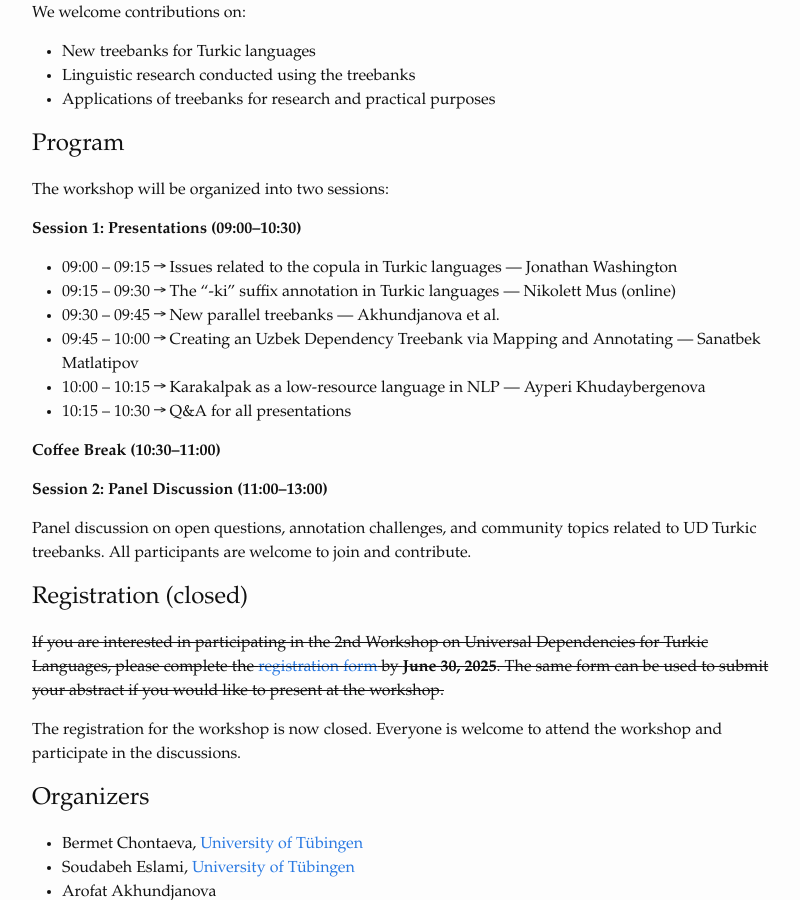
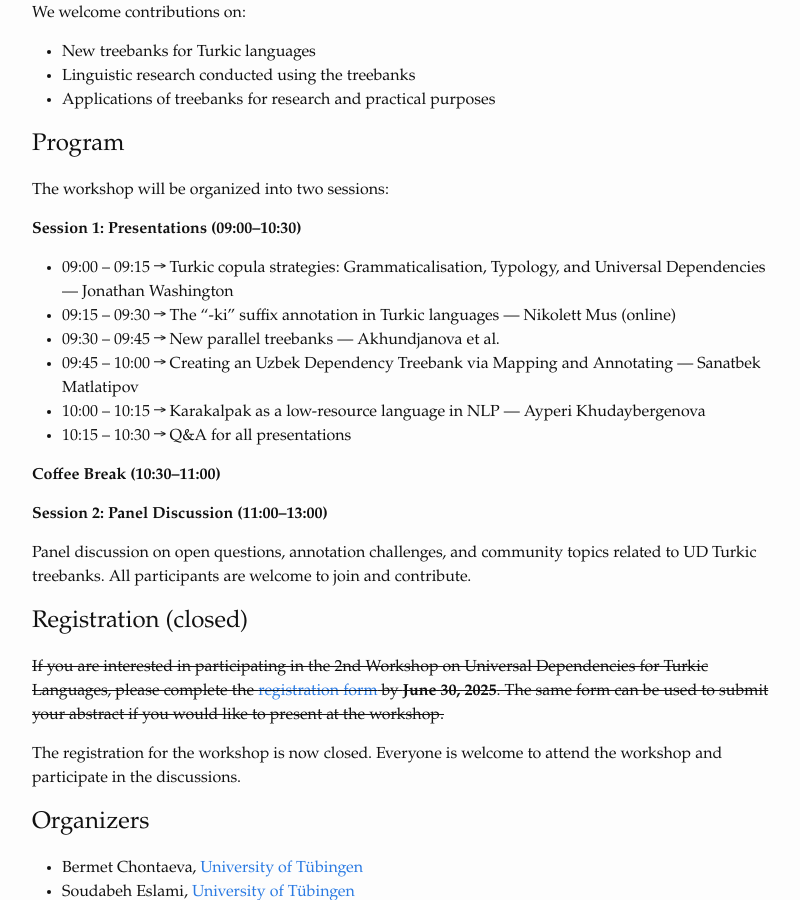
Before and after one commit to ud-turkic/udtw25, a Jekyll site: the page built from index.md, in a window 1280 px wide and 900 px high, scrolled down 1513 px. Shown: the whole window, without its empty margins (238-1038 px from the left). Built offline with Jekyll 4.4.1, drawn with Linux system fonts in a browser that asks for light colours.

Commit message:
update title

```diff
--- a/index.md
+++ b/index.md
@@ -66,7 +66,7 @@ The workshop will be organized into two sessions:
 
 **Session 1: Presentations (09:00–10:30)**
 
-- 09:00 – 09:15 &rarr; Issues related to the copula in Turkic languages — Jonathan Washington
+- 09:00 – 09:15 &rarr; Turkic copula strategies: Grammaticalisation, Typology, and Universal Dependencies — Jonathan Washington
 - 09:15 – 09:30 &rarr; The "-ki" suffix annotation in Turkic languages — Nikolett Mus (online)
 - 09:30 – 09:45 &rarr; New parallel treebanks — Akhundjanova et al.
 - 09:45 – 10:00 &rarr; Creating an Uzbek Dependency Treebank via Mapping and Annotating — Sanatbek Matlatipov
```
